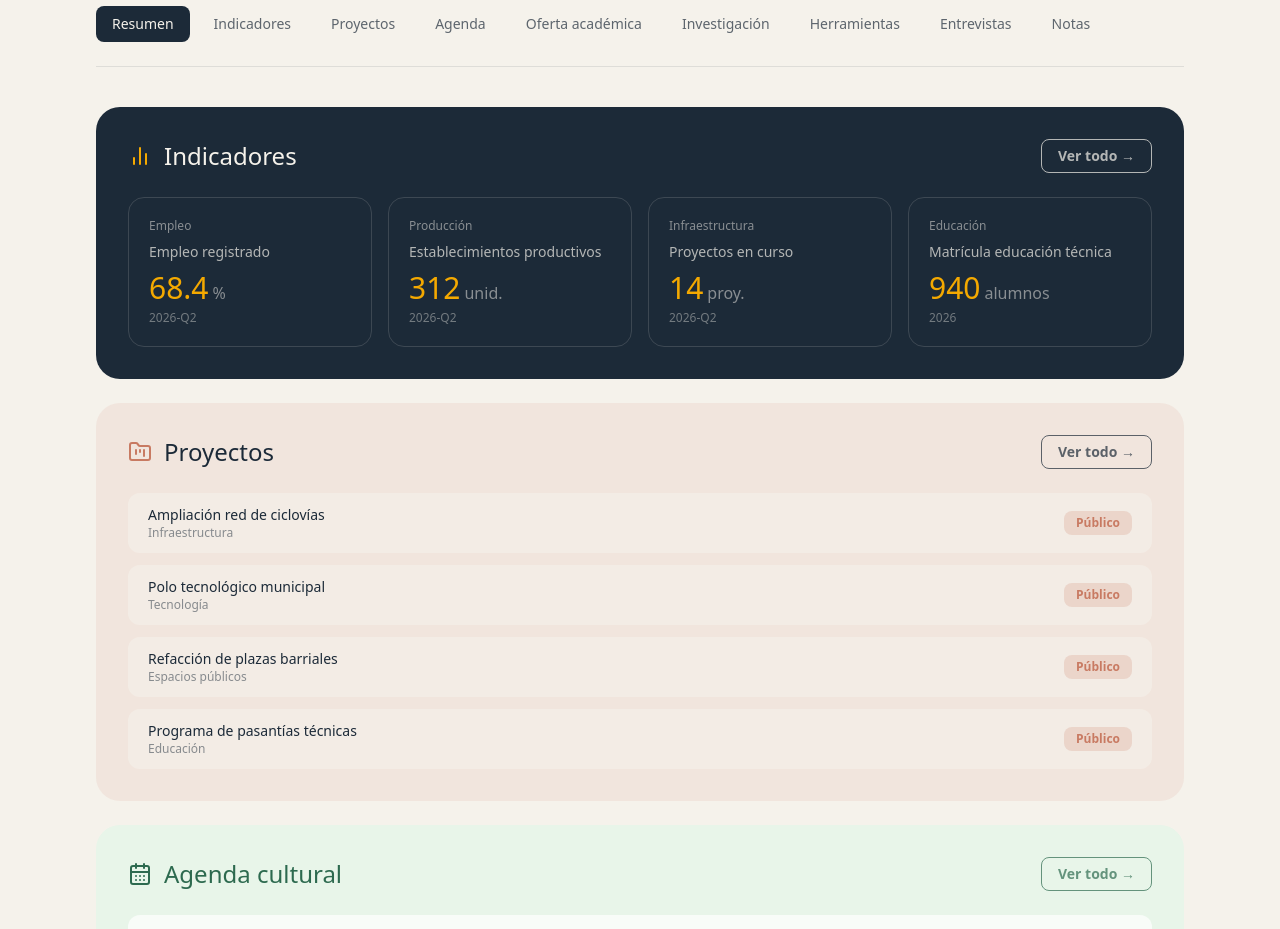
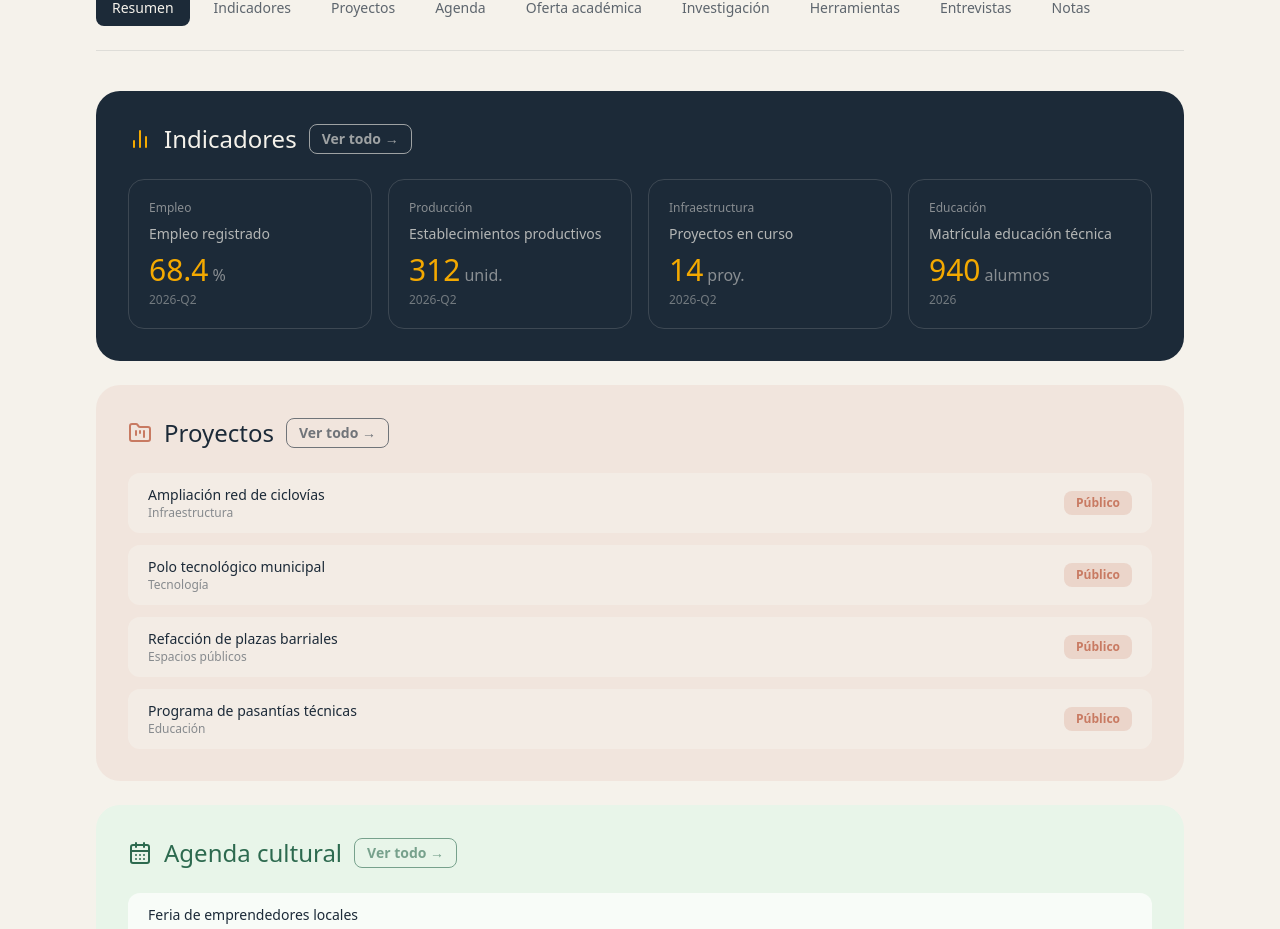
Before and after one commit to pepeyezza/puntovoz, a Next.js app: page /observatorio in a window 1280 px wide. Shown: the part 277-1206 px from the top of the page. Built offline with nearby package versions, Linux system fonts and the light colour scheme; no server answers; the database is empty.

Commit message:
fix resumen data herramientas y boton ver todo junto al titulo

```diff
--- a/src/app/observatorio/page.tsx
+++ b/src/app/observatorio/page.tsx
@@ -16,7 +16,7 @@ export const metadata: Metadata = {
 
 async function getResumen() {
   try {
-    const [indicadores, proyectos, agenda, entrevistas, notas, instituciones, cientificas, herramientas] = await Promise.all([
+    const [indicadores, proyectos, agenda, entrevistas, notas, instituciones, cientificas] = await Promise.all([
       prisma.indicador.findMany({ orderBy: { updatedAt: "desc" }, take: 4 }),
       prisma.proyectoLocal.findMany({ orderBy: { createdAt: "desc" }, take: 4 }),
       prisma.eventoAgenda.findMany({ orderBy: { fecha: "asc" }, take: 3 }),
@@ -24,8 +24,16 @@ async function getResumen() {
       prisma.notaObservatorio.findMany({ where: { status: "PUBLISHED" }, orderBy: { publishedAt: "desc" }, take: 2 }),
       prisma.institucionAcademica.findMany({ orderBy: { nombre: "asc" }, take: 3, include: { _count: { select: { carreras: true } } } }),
       prisma.institucionCientifica.findMany({ orderBy: { nombre: "asc" }, take: 3, include: { _count: { select: { servicios: true } } } }),
-      (prisma as any).herramientaTecnologica.findMany({ orderBy: { nombre: "asc" }, take: 6 }).catch(() => []),
     ]);
+
+    // Herramientas en su propio try-catch para no romper el resto
+    let herramientas: any[] = [];
+    try {
+      const h = await (prisma as any).herramientaTecnologica.findMany({ orderBy: { nombre: "asc" }, take: 6 });
+      herramientas = h.length ? h : HERRAMIENTAS_DEMO.slice(0, 6);
+    } catch {
+      herramientas = HERRAMIENTAS_DEMO.slice(0, 6);
+    }
 
     return {
       indicadores: indicadores.length ? indicadores : INDICADORES_DEMO,
@@ -43,9 +51,14 @@ async function getResumen() {
         : NOTAS_OBSERVATORIO_DEMO,
       instituciones,
       cientificas,
-      herramientas: herramientas.length ? herramientas : HERRAMIENTAS_DEMO.slice(0, 6),
+      herramientas,
     };
   } catch {
+    let herramientas: any[] = HERRAMIENTAS_DEMO.slice(0, 6);
+    try {
+      const h = await (prisma as any).herramientaTecnologica.findMany({ take: 6 });
+      if (h.length) herramientas = h;
+    } catch {}
     return {
       indicadores: INDICADORES_DEMO,
       proyectos: PROYECTOS_DEMO.map((p) => ({ ...p, tipo: "Público" })),
@@ -54,20 +67,18 @@ async function getResumen() {
       notas: NOTAS_OBSERVATORIO_DEMO,
       instituciones: [],
       cientificas: [],
-      herramientas: HERRAMIENTAS_DEMO.slice(0, 6),
+      herramientas,
     };
   }
 }
 
-// Componente de encabezado de sección con botón "ver todo" al lado
+// Botón "Ver todo" pegado al título — no en el extremo opuesto
 function SeccionHeader({ titulo, href, icono }: { titulo: string; href: string; icono: React.ReactNode }) {
   return (
-    <div className="flex items-center justify-between">
-      <div className="flex items-center gap-3">
-        {icono}
-        <h2 className="font-display text-2xl">{titulo}</h2>
-      </div>
-      <Link href={href} className="rounded-lg border border-current px-4 py-1.5 text-sm font-semibold opacity-70 transition-opacity hover:opacity-100">
+    <div className="flex flex-wrap items-center gap-3">
+      {icono}
+      <h2 className="font-display text-2xl">{titulo}</h2>
+      <Link href={href} className="rounded-lg border border-current px-3 py-1 text-sm font-semibold opacity-60 transition-opacity hover:opacity-100">
         Ver todo →
       </Link>
     </div>
@@ -90,7 +101,7 @@ export default async function ObservatorioPage() {
         <p className="mt-4 text-principal/70">{header.description}</p>
       </header>
 
-      <div className="mt-10">
+      <div className="mt-6">
         <ObservatorioNav active="/observatorio" />
       </div>
 
@@ -129,12 +140,10 @@ export default async function ObservatorioPage() {
 
       {/* AGENDA */}
       <div className="mt-6 rounded-3xl p-8" style={{ backgroundColor: "#e8f5e9" }}>
-        <div className="flex items-center justify-between">
-          <div className="flex items-center gap-3">
-            <CalendarDays size={24} style={{ color: "#2d6a4f" }} />
-            <h2 className="font-display text-2xl" style={{ color: "#2d6a4f" }}>Agenda cultural</h2>
-          </div>
-          <Link href="/observatorio/agenda" className="rounded-lg border px-4 py-1.5 text-sm font-semibold opacity-70 transition-opacity hover:opacity-100" style={{ borderColor: "#2d6a4f", color: "#2d6a4f" }}>
+        <div className="flex flex-wrap items-center gap-3">
+          <CalendarDays size={24} style={{ color: "#2d6a4f" }} />
+          <h2 className="font-display text-2xl" style={{ color: "#2d6a4f" }}>Agenda cultural</h2>
+          <Link href="/observatorio/agenda" className="rounded-lg border px-3 py-1 text-sm font-semibold opacity-60 transition-opacity hover:opacity-100" style={{ borderColor: "#2d6a4f", color: "#2d6a4f" }}>
             Ver todo →
           </Link>
         </div>
```
